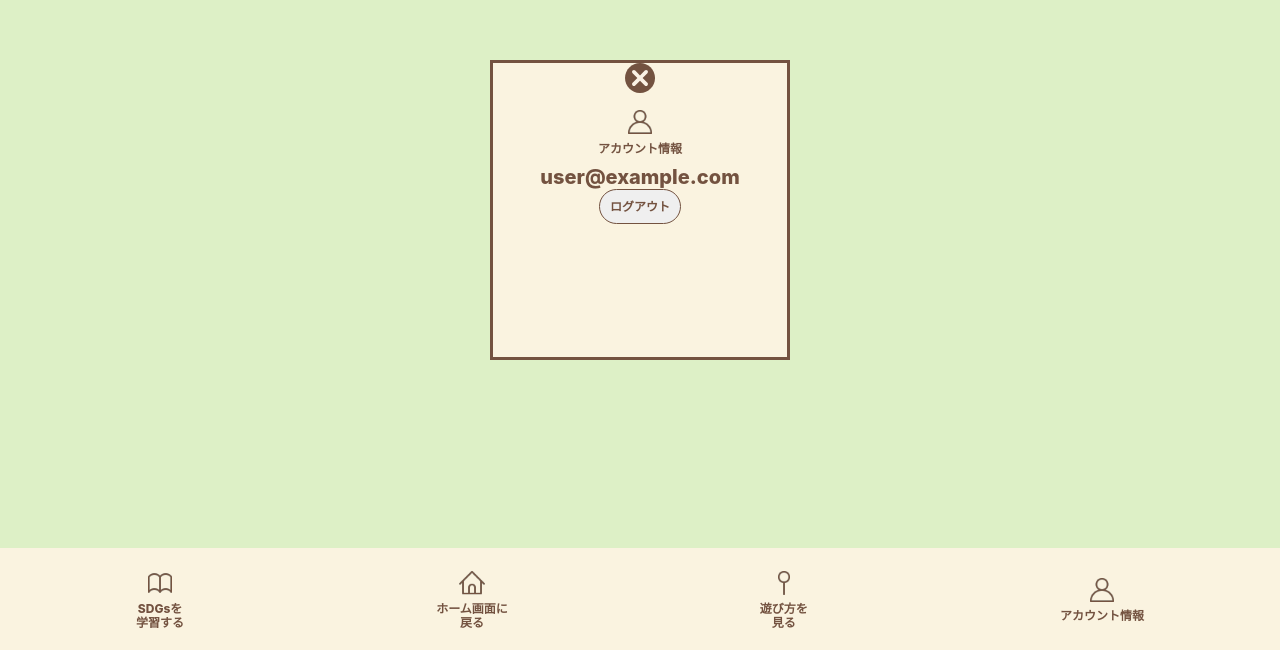
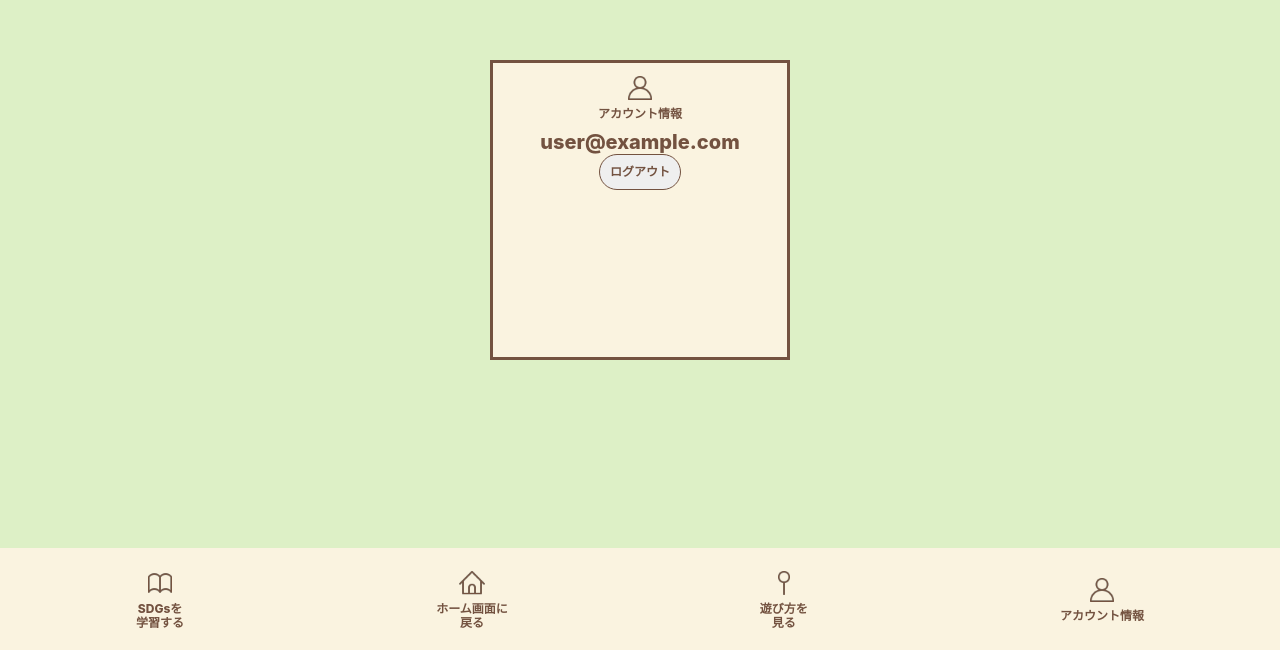
Before and after one commit to rn-vn/solution-2024, a React (Create React App) app: page /my-page in a window 1280 px wide. Shown: the part 150-800 px from the top of the page. Built offline with nearby package versions, Linux system fonts and the light colour scheme; no server answers; sample sign-in values are in the browser's storage.

Commit message:
style: delete icon

```diff
--- a/src/components/Mypage.js
+++ b/src/components/Mypage.js
@@ -48,7 +48,6 @@ const Mypage = () => {
             <>
               <div className="mypage-container">
                 <div className="accountinformation-container">
-                  <img src={DeteteIcon} alt="アカウント情報" width={30} height={30} />
                   <div className="footer-item">
                     <img src={AccuntInfo} alt="アカウント情報" width={30} height={30} />
                     <p className='p-footer'>アカウント情報</p>
```
